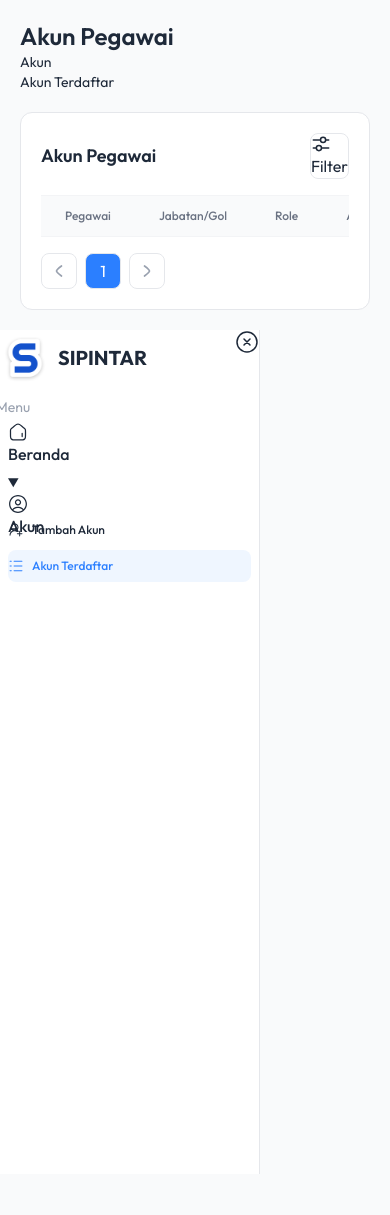
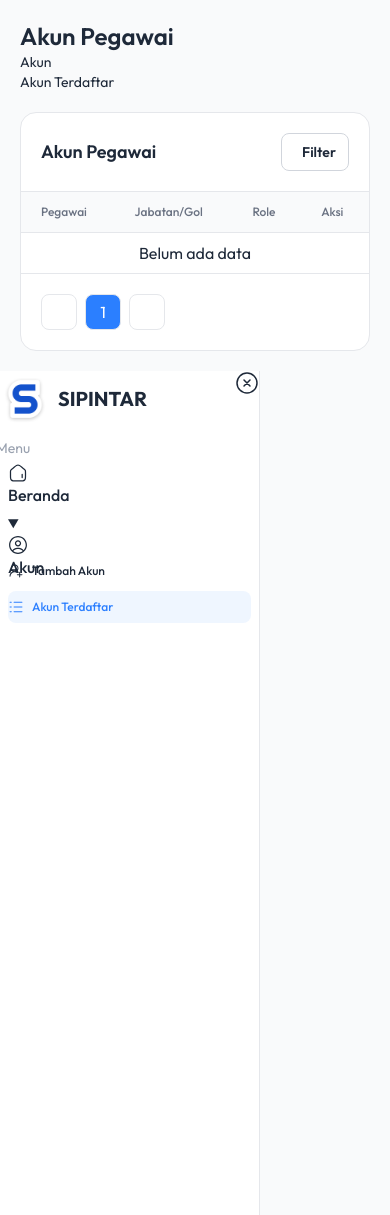
Before and after one commit to feri-yanto/SIPINTAR_Backend, a Django app: page /account/list-accounts in a window 390 px wide. Shown: the part 88-1303 px from the top of the page. Before the commit the page ends 1262 px from the top, so only its background shows below. Run offline with Django 5.2, Linux system fonts and the light colour scheme; lists and menus that the app fills with data are empty; some libraries are stand-ins or nearby versions.

Commit message:
fitur tabel akun dan penghapusan akun selesai

```diff
--- a/apps/account/urls.py
+++ b/apps/account/urls.py
@@ -1,9 +1,10 @@
 from django.urls import path
-from .views import ListedAccount, create_new_account, UpdateProfileAccount
+from .views import ListedAccount, create_new_account, UpdateProfileAccount, DeleteAccount
 
 app_name = 'account'
 urlpatterns = [
   path('list-accounts', view=ListedAccount.as_view(extra_context={'title': 'Akun Terdaftar'}), name='list'),
   path('new-account', view=create_new_account, name='create'),
   path('edit-profile/<int:pk>', view=UpdateProfileAccount.as_view(extra_context={'title': 'Edit Profile'}), name='edit'),
+  path('delete/<int:pk>', view=DeleteAccount.as_view(), name='delete')
 ]
--- a/apps/account/views.py
+++ b/apps/account/views.py
@@ -4,7 +4,7 @@ from django.db import transaction
 from django.shortcuts import render, redirect
 from django.urls import reverse
 from django.views.decorators.http import require_http_methods
-from django.views.generic.edit import UpdateView
+from django.views.generic.edit import UpdateView, DeleteView
 from django.views.generic.list import ListView
 
 from .models import AccountModel, ProfileAccountModel
@@ -15,7 +15,7 @@ class ListedAccount(ListView):
   http_method_names = ['get']
   model = AccountModel
   template_name = 'account/list_account.html'
-  paginate_by = 4
+  paginate_by = 2
 
   def get_queryset(self):
     query = super().get_queryset()
@@ -38,7 +38,7 @@ def create_new_account(request):
           profile.account = account
           profile_form.save()
 
-        messages.success(request, message='Akun berhasil disimpan')
+        messages.success(request, message=f'Selamat, akun {profile.full_name} berhasil dibuat')
         return redirect(to=reverse(viewname='account:list'))
       except Exception:
         messages.error(request, message='Terjadi kesalahan saat menyimpan data, mohon coba lagi')
@@ -63,3 +63,12 @@ class UpdateProfileAccount(SuccessMessageMixin, UpdateView):
 
   def get_success_url(self) -> str:
     return reverse(viewname=('account:list'))
+
+
+class DeleteAccount(SuccessMessageMixin, DeleteView):
+  http_method_names = ['post']
+  model = AccountModel
+  success_message = 'Akun berhasil dihapus'
+
+  def get_success_url(self) -> str:
+    return reverse(viewname=('account:list'))
--- /dev/null
+++ b/static/js/modal.js
@@ -0,0 +1,8 @@
+$(function() {
+  const buttonDelete = $('.delete-button-in-table')
+
+  buttonDelete.on('click', function() {
+    $('#form-delete-account').attr('action', '/account/delete/'+$(this).data('id'))
+    $('#modal_delete .name-placement').text($(this).data('name'))
+  })
+})
--- a/templates/account/list_account.html
+++ b/templates/account/list_account.html
@@ -2,10 +2,11 @@
 {% load static %}
 
 {% block content %}
-  <div class="max-w-300 mx-auto">
+  <div class="max-w-6xl mx-auto">
     <!-- Title & breadcumb -->
     <div class="flex flex-wrap items-center justify-between mb-5">
       <h1 class="basis-xs text-2xl font-semibold">Akun Pegawai</h1>
+
       <div class="breadcrumbs text-sm">
         <ul>
           <li>
@@ -18,47 +19,81 @@
     </div>
     <!-- Title & breadcumb -->
 
-    <div class="p-5 rounded-xl border border-border bg-background xl:mx-auto">
-      <div class="flex items-center justify-between mb-4">
-        <h3 class="text-lg font-semibold">Akun Pegawai</h3>
+    <div class="rounded-2xl bg-background border border-border overflow-hidden *:not-last:border-b *:border-border">
+      <!-- Title & filter -->
+      <div class="flex items-center justify-between p-5 text-lg font-semibold">
+        <h3>Akun Pegawai</h3>
 
-        <button type="button" class="btn btn-outline rounded-lg border border-border outline-none hover:bg-base-200">
-          <svg class="size-5" width="20" height="20" viewBox="0 0 20 20" fill="none" xmlns="http://www.w3.org/2000/svg">
-            <path d="M14.653 5.905a2.57 2.57 0 00-5.141 0m5.141 0a2.57 2.57 0 01-5.141 0m5.141 0h3.055m-8.196 0h-7.22m3.055 8.192a2.57 2.57 0 015.141 0m-5.141 0a2.57 2.57 0 005.141 0m-5.141 0H2.292m8.196 0h7.22" stroke="currentColor" stroke-width="1.5" stroke-linecap="round" stroke-linejoin="round"></path>
-          </svg>Filter
+        <button type="button" class="inline-flex items-center gap-x-2 px-3 py-2 text-sm rounded-lg border border-border-field bg-transparent hover:bg-gray-100 transition-colors">
+          <i class="hgi hgi-stroke hgi-rounded hgi-filter-horizontal text-base"></i>
+          <span>Filter</span>
         </button>
       </div>
+      <!-- Title & filter -->
 
-      <div class="overflow-x-auto overflow-y-scroll">
+      <!-- Table list users -->
+      <div class="overflow-auto">
         <table class="w-full">
-          <thead class="border-y border-gray-100 bg-gray-50">
+          <thead class="bg-gray-50 border-b border-border">
             <tr>
-              <th class="px-6 py-3 text-start text-xs font-medium text-gray-500 dark:text-gray-400">Pegawai</th>
-              <th class="px-6 py-3 text-start text-xs font-medium text-gray-500 dark:text-gray-400">Jabatan/Gol</th>
-              <th class="px-6 py-3 text-start text-xs font-medium text-gray-500 dark:text-gray-400">Role</th>
-              <th class="px-6 py-3 text-center text-xs font-medium text-gray-500 dark:text-gray-400">Aksi</th>
+              <th class="px-5 py-3 text-start text-xs font-medium text-gray-500">Pegawai</th>
+              <th class="px-5 py-3 text-start text-xs font-medium text-gray-500">Jabatan/Gol</th>
+              <th class="px-5 py-3 text-start text-xs font-medium text-gray-500">Role</th>
+              <th class="px-5 py-3 text-start text-xs font-medium text-gray-500">Aksi</th>
             </tr>
           </thead>
           <tbody>
+            {% for account in object_list %}
+              <tr class="bg-background hover:bg-gray-100/50 transition-colors">
+                <td class="px-5 py-4 text-start sm:px-6">
+                  <div class="flex items-center gap-3">
+                    <div class="size-10 overflow-hidden rounded-full">
+                      <img src="https://img.daisyui.com/images/profile/demo/4@94.webp" alt="Lindsey Curtis" class="h-full w-full object-cover" />
+                    </div>
+                    <div>
+                      <span class="block text-sm font-medium">{{ account.profile.full_name|upper }}</span>
+                      <span class="block text-xs text-gray-500">{{ account.username }}</span>
+                    </div>
+                  </div>
+                </td>
+                <td class="px-5 py-4">
+                  <div class="flex w-full items-center gap-5">
+                    <div>
+                      <p class="mb-0.5 truncate text-sm font-medium">{{ account.profile.position|title }}</p>
+                      <span class="text-xs text-gray-500">{{ account.profile.get_level_display }}</span>
+                    </div>
+                  </div>
+                </td>
+                <td class="px-5 py-4 text-start text-sm text-gray-500">
+                  <span class="inline-flex items-center justify-center px-2 py-0.5 rounded-lg text-xs font-medium bg-green-50 text-green-600">{{ account.get_role_display }}</span>
+                </td>
+                <td class="px-5 py-4 text-start text-sm text-gray-500">
+                  <div class="flex">
+                    <a href=""><i class="hgi hgi-stroke hgi-rounded hgi-edit-02 mr-2 text-blue-500 font-medium"></i></a>
+                    <button data-id="{{ account.id }}" data-name="{{ account.profile.full_name }}" type="button" class="delete-button-in-table" onclick="modal_delete.showModal()"><i class="hgi hgi-stroke hgi-rounded hgi-delete-02 text-error font-medium cursor-pointer"></i></button>
+                  </div>
+                </td>
+              </tr>
+            {% empty %}
+              <tr>
+                <td colspan="4" class="px-4 py-2 text-center">
+                  <span>Belum ada data</span>
+                </td>
+              </tr>
+            {% endfor %}
           </tbody>
         </table>
       </div>
-      <div class="mt-4">
+      <!-- Table list users -->
+
+      <div class="p-5">
         <ul class="flex items-center gap-x-2">
           <!-- Button Prev -->
           <li>
             {% if page_obj.has_previous %}
-              <a href="?page={{ page_obj.previous_page_number }}" class="size-9 inline-flex items-center justify-center rounded-lg bg-transparent border border-border [&>svg]:size-5">
-                <svg xmlns="http://www.w3.org/2000/svg" viewBox="0 0 24 24" width="24" height="24" color="currentColor" fill="none" stroke="currentColor" stroke-width="2" stroke-linecap="round" stroke-linejoin="round">
-                  <path d="M15 18C15 18 9.00001 13.5811 9 12C8.99999 10.4188 15 6 15 6"></path>
-                </svg>
-              </a>
+              <a href="?page={{ page_obj.previous_page_number }}" class="size-9 inline-flex items-center justify-center rounded-lg bg-transparent border border-border"><i class="hgi hgi-stroke hgi-rounded hgi-chevron-left text-lg"></i></a>
             {% else %}
-              <button disabled="disabled" class="size-9 inline-flex items-center justify-center rounded-lg bg-transparent border border-border [&>svg]:size-5 disabled:border-gray-200 disabled:text-gray-400 disabled:cursor-not-allowed">
-                <svg xmlns="http://www.w3.org/2000/svg" viewBox="0 0 24 24" width="24" height="24" color="currentColor" fill="none" stroke="currentColor" stroke-width="2" stroke-linecap="round" stroke-linejoin="round">
-                  <path d="M15 18C15 18 9.00001 13.5811 9 12C8.99999 10.4188 15 6 15 6"></path>
-                </svg>
-              </button>
+              <button disabled="disabled" class="size-9 inline-flex items-center justify-center rounded-lg bg-transparent border border-border disabled:border-gray-200 disabled:text-gray-400 disabled:cursor-not-allowed"><i class="hgi hgi-stroke hgi-rounded hgi-chevron-left text-lg"></i></button>
             {% endif %}
           </li>
           <!-- End Button Prev -->
@@ -74,17 +109,9 @@
           <!-- Button Next -->
           <li>
             {% if page_obj.has_next %}
-              <a href="" class="size-9 inline-flex items-center justify-center rounded-lg bg-transparent border border-border [&:last-child_>_svg]:rotate-180 [&>svg]:size-5">
-                <svg xmlns="http://www.w3.org/2000/svg" viewBox="0 0 24 24" width="24" height="24" color="currentColor" fill="none" stroke="currentColor" stroke-width="2" stroke-linecap="round" stroke-linejoin="round">
-                  <path d="M15 18C15 18 9.00001 13.5811 9 12C8.99999 10.4188 15 6 15 6"></path>
-                </svg>
-              </a>
+              <a href="?page={{ page_obj.next_page_number }}" class="size-9 inline-flex items-center justify-center rounded-lg bg-transparent border border-border"><i class="hgi hgi-stroke hgi-rounded hgi-chevron-right text-lg"></i></a>
             {% else %}
-              <button disabled="disabled" class="size-9 inline-flex items-center justify-center rounded-lg bg-transparent border border-border [&:last-child_>_svg]:rotate-180 [&>svg]:size-5 disabled:border-gray-200 disabled:text-gray-400 disabled:cursor-not-allowed">
-                <svg xmlns="http://www.w3.org/2000/svg" viewBox="0 0 24 24" width="24" height="24" color="currentColor" fill="none" stroke="currentColor" stroke-width="2" stroke-linecap="round" stroke-linejoin="round">
-                  <path d="M15 18C15 18 9.00001 13.5811 9 12C8.99999 10.4188 15 6 15 6"></path>
-                </svg>
-              </button>
+              <button disabled="disabled" class="size-9 inline-flex items-center justify-center rounded-lg bg-transparent border border-border disabled:border-gray-200 disabled:text-gray-400 disabled:cursor-not-allowed"><i class="hgi hgi-stroke hgi-rounded hgi-chevron-right text-lg"></i></button>
             {% endif %}
           </li>
           <!-- End Button Next -->
@@ -93,3 +120,24 @@
     </div>
   </div>
 {% endblock %}
+
+{% block modal_content %}
+  <div class="text-center *:not-last:mb-2">
+    <div class="size-10 inline-flex items-center justify-center rounded-lg bg-yellow-500/20">
+      <i class="hgi hgi-stroke hgi-rounded hgi-alert-02 text-lg text-yellow-500"></i>
+    </div>
+    <p class="text-gray-700">
+      Apakah anda yakin ingin menghapus akun <span class="name-placement font-semibold underline">FERIYANTO</span>? tindakan ini tidak dapat dibatalkan
+    </p>
+  </div>
+  <div class="modal-action justify-center">
+    <form method="dialog">
+      <!-- if there is a button in form, it will close the modal -->
+      <button class="btn btn-outline rounded-lg border border-border-field">Batal</button>
+    </form>
+    <form id="form-delete-account" action="" method="post">
+      {% csrf_token %}
+      <button type="submit" class="btn btn-active bg-yellow-500 text-white border-0 outline-0 rounded-lg">Ya, lanjutkan</button>
+    </form>
+  </div>
+{% endblock %}
--- a/templates/layouts/base.html
+++ b/templates/layouts/base.html
@@ -24,6 +24,21 @@
         </div>
       </div>
     {% endblock %}
+
+    <dialog id="modal_delete" class="modal">
+      <div class="modal-box max-w-sm">
+        {% block modal_content %}
+          <h3 class="text-lg font-bold">Hello!</h3>
+          <p class="py-4">Press ESC key or click the button below to close</p>
+          <div class="modal-action">
+            <form method="dialog">
+              <!-- if there is a button in form, it will close the modal -->
+              <button class="btn">Close</button>
+            </form>
+          </div>
+        {% endblock %}
+      </div>
+    </dialog>
 
     <div class="toast toast-top toast-end z-50">
       {% block inner_toast %}
@@ -68,5 +83,6 @@
     <script src="{% static 'js/jquery-4.0.0.min.js' %}"></script>
     <script src="{% static 'js/main.js' %}"></script>
     <script src="{% static 'js/preview-picture.js' %}"></script>
+    <script src="{% static 'js/modal.js' %}"></script>
   </body>
 </html>
```
Also changed, not shown: apps/account/forms.py (+11 -0 lines), apps/account/models.py (+7 -2 lines), templates/account/create_by_admin.html (+16 -2 lines), apps/account/migrations/0004_alter_profileaccountmodel_signature.py (added), apps/account/migrations/0005_alter_profileaccountmodel_picture.py (added), static/js/sign.js (deleted).
